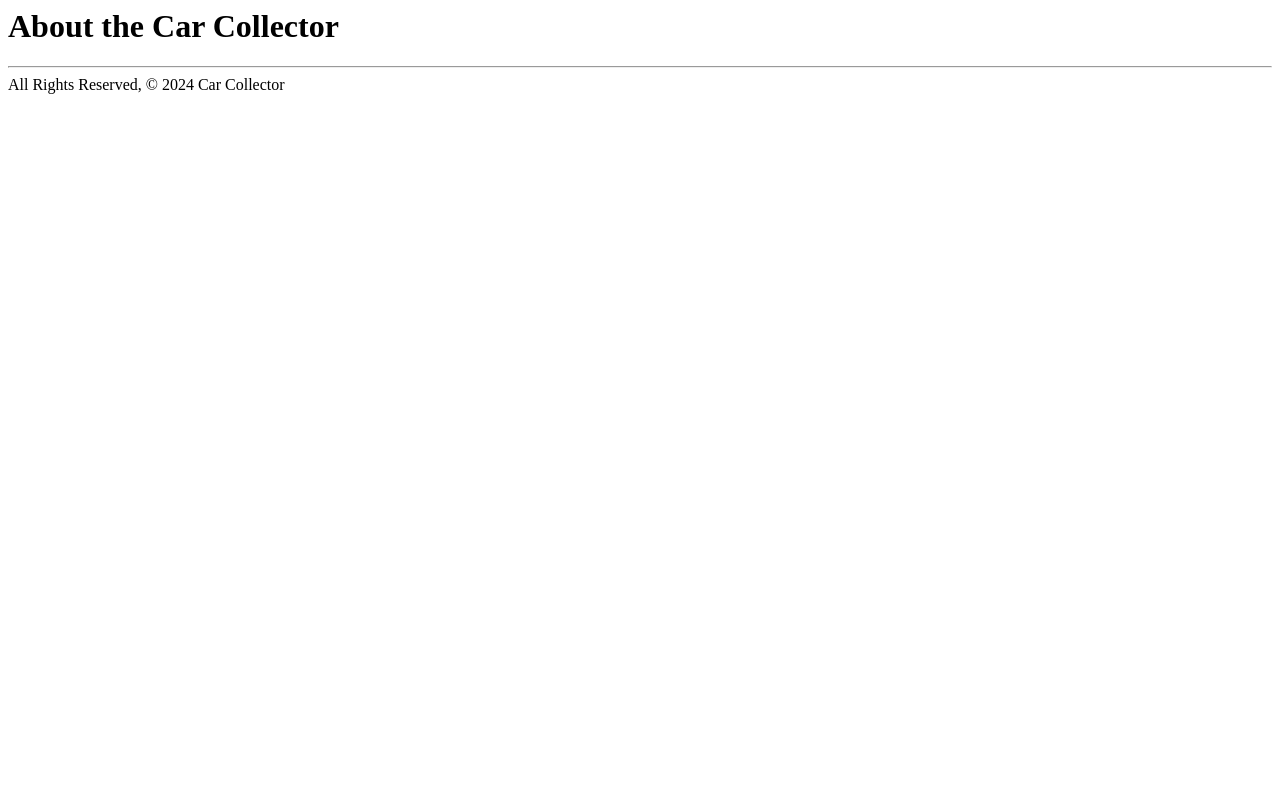
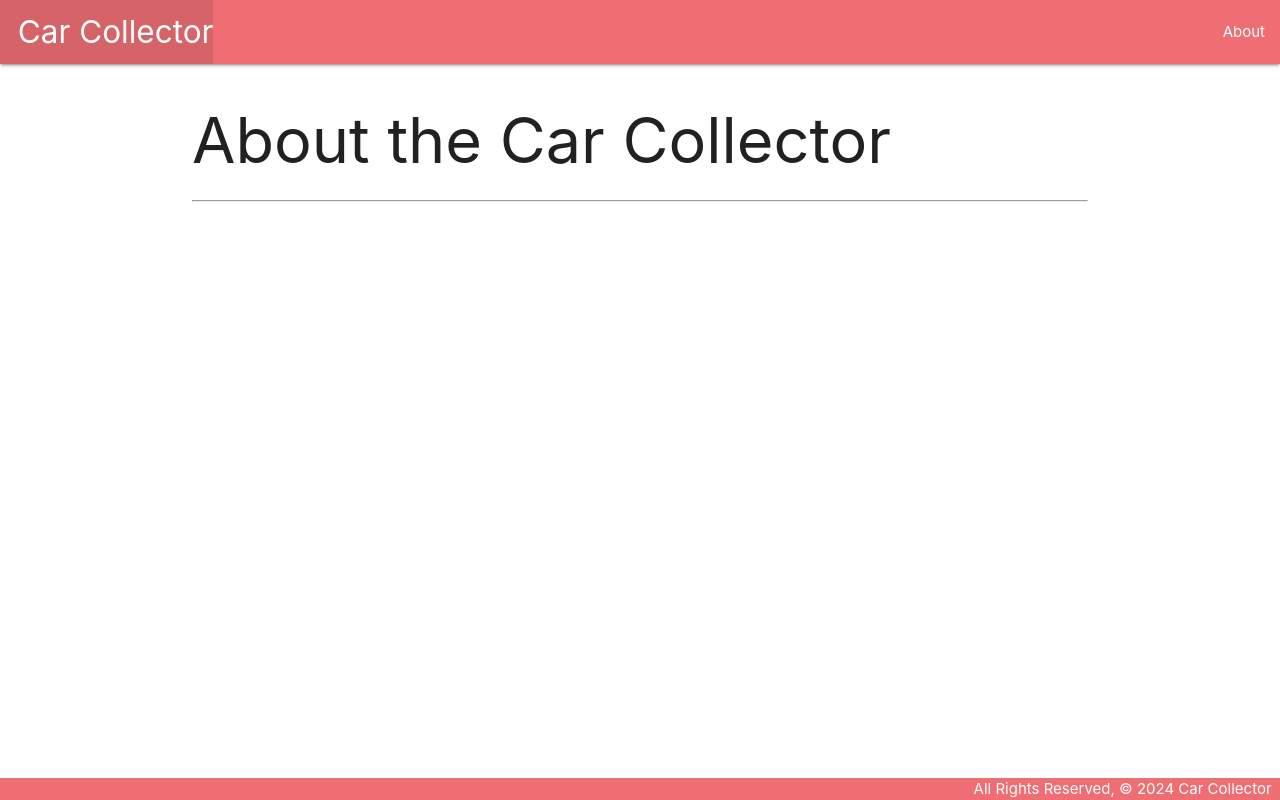
Before and after one commit to rela7e/carcollector, a Django app: page /about/ in a window 1280 px wide. Run offline with Django 5.2, Linux system fonts and the light colour scheme.

Commit message:
add static folder and include static files in template

```diff
--- /dev/null
+++ b/main_app/static/css/style.css
@@ -0,0 +1,14 @@
+body {
+    display: flex;
+    min-height: 100vh;
+    flex-direction: column;
+  }
+
+main {
+    flex: 1 0 auto;
+  }
+
+footer.page-footer {
+    padding-top: 0;
+    text-align: right;
+  }
--- a/main_app/templates/about.html
+++ b/main_app/templates/about.html
@@ -1,3 +1,7 @@
+{% extends 'base.html' %}
+{% block content %}
+
 <h1>About the Car Collector</h1>
 <hr>
-<footer>All Rights Reserved, &copy; 2024 Car Collector</footer>
+
+{% endblock %}
--- /dev/null
+++ b/main_app/templates/base.html
@@ -0,0 +1,33 @@
+{% load static %}
+<!DOCTYPE html>
+<html lang="en">
+<head>
+  <meta charset="UTF-8">
+  <meta name="viewport" content="width=device-width, initial-scale=1.0">
+  <meta http-equiv="X-UA-Compatible" content="ie=edge">
+  <title>Car Collector</title>
+  <link rel="stylesheet" href="https://cdnjs.cloudflare.com/ajax/libs/materialize/1.0.0/css/materialize.min.css">
+  <link rel="stylesheet" type="text/css" href="{% static 'css/style.css' %}">
+</head>
+<body>
+  <header class="navbar-fixed">
+    <nav>
+      <div class="nav-wrapper">
+        <ul>
+          <li><a href="/" class="left brand-logo">&nbsp;&nbsp;Car Collector</a></li>
+        </ul>
+        <ul class="right">
+          <li><a href="/about">About</a></li>
+        </ul>
+      </div>
+    </nav>
+  </header>
+  <main class="container">
+    {% block content %}
+    {% endblock %}
+  </main>
+  <footer class="page-footer">
+    <div class="right">All Rights Reserved, &copy; 2024 Car Collector &nbsp;</div>
+  </footer>
+</body>
+</html>
```
